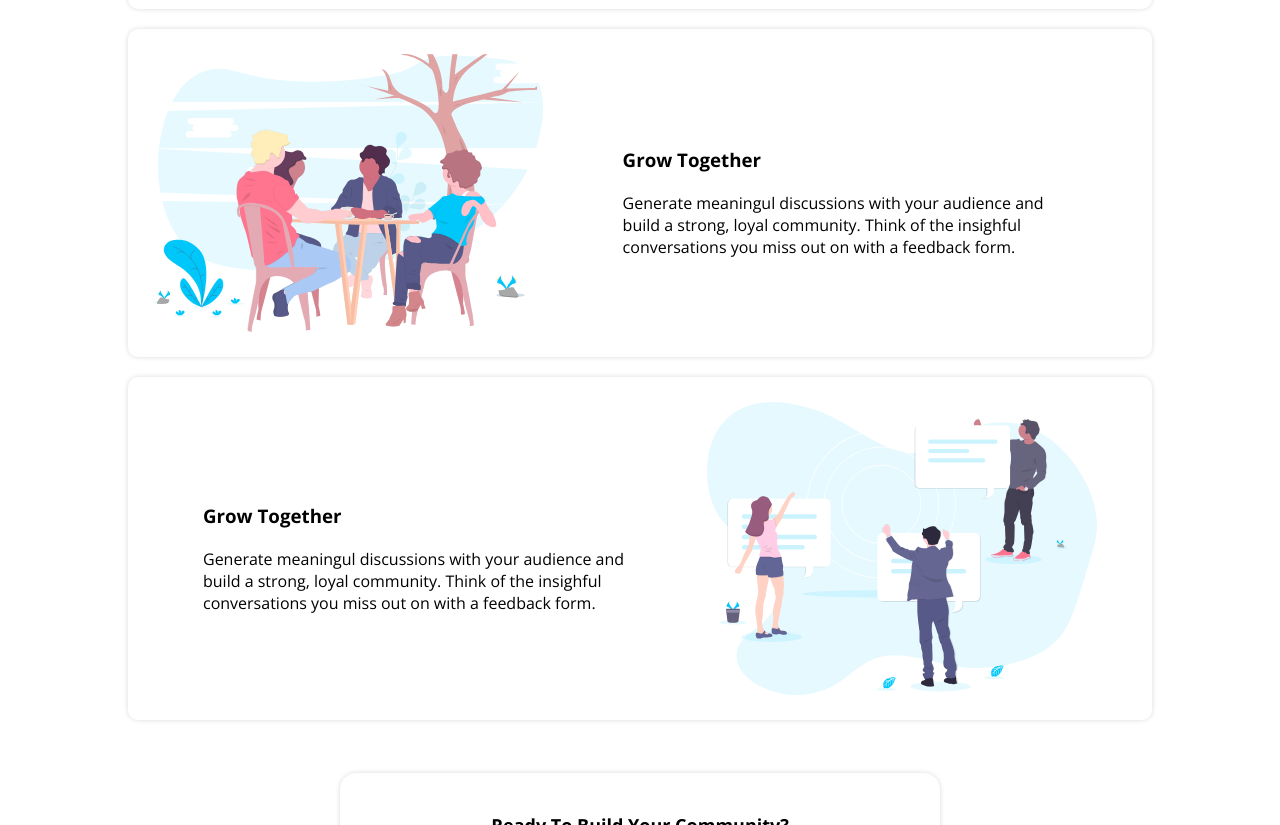
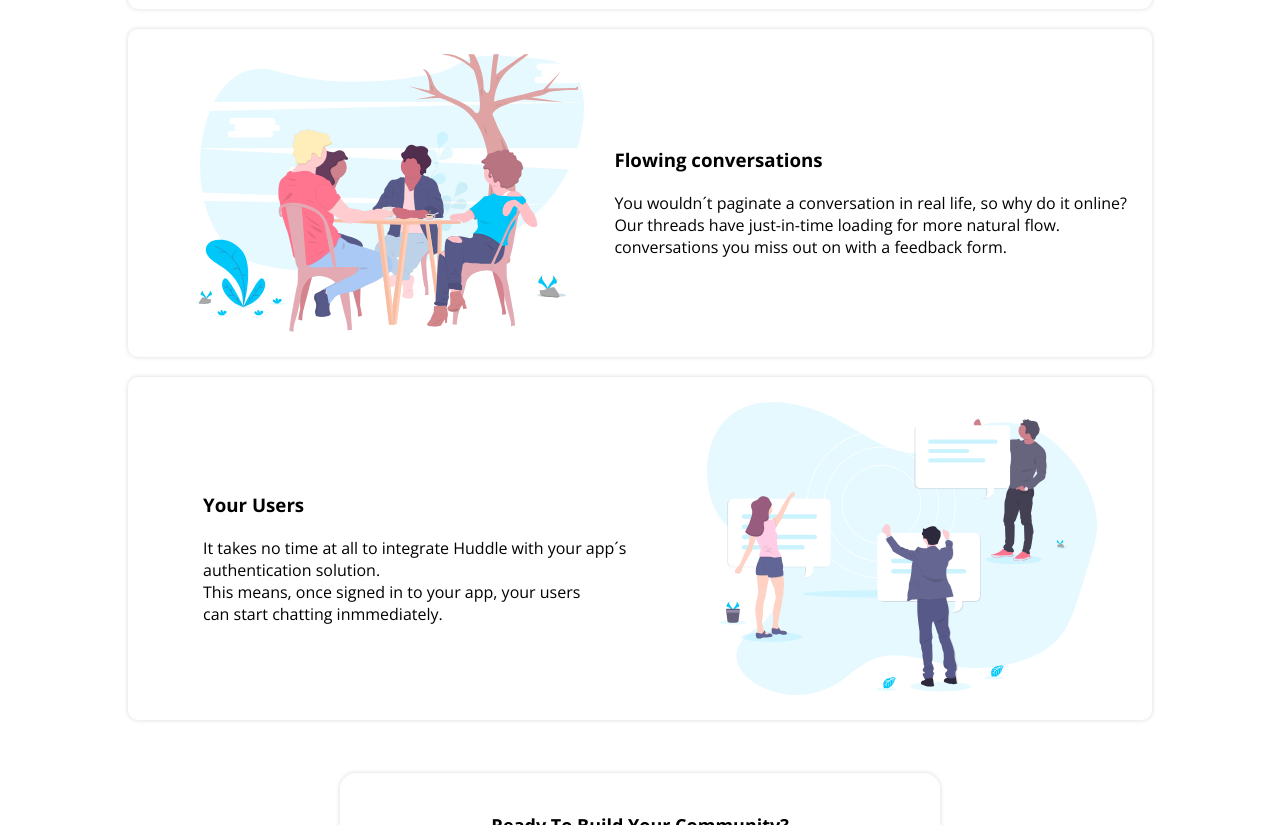
Before and after one commit to rorhedia/landingpage-8g, a plain HTML site: page index.html in a window 1280 px wide. Shown: the part 1060-1885 px from the top of the page. Drawn offline with nearby package versions, Linux system fonts and the light colour scheme.

Commit message:
Se arreglan las cards

```diff
--- a/css/style.css
+++ b/css/style.css
@@ -94,19 +94,35 @@ header {
     flex-grow: 1;
     flex-direction: column;
     margin-right: 15px;
-    margin-left: 50px;
+    margin-left: 15px;
     align-content: center;
+    display: flex;
+    text-align: center;
 }
 
 .text-wrapper2 {
-    margin: auto;
-    flex-grow: 1;
+    display: flex;
+    text-align: center;
+    flex-direction: column;
+    /*margin: auto;*/
+    /*flex-grow: 1;*/
     margin-right: 15px;
-    margin-left: 50px;
-    align-content: center;
+    margin-left: 15px;
+    /*align-content: center;*/
 }
 
-.text-wrapper1 h3, .text-wrapper2 h3 {
+.text-wrapper3 {
+    display: flex;
+    text-align: center;
+    flex-direction: column;
+    /*margin: auto;*/
+    /*flex-grow: 1;*/
+    margin-right: 15px;
+    margin-left: 15px;
+    /*align-content: center;*/
+}
+
+.text-wrapper1 h3, .text-wrapper2 h3, .text-wrapper3 h3 {
     margin: 20px 0;
 }
 
@@ -289,10 +305,19 @@ header {
         flex-direction: inherit;
     }
 
-    .text-wrapper1 {
-        flex-grow: 1;
+    .text-wrapper1, .text-wrapper3 {
+        display: flex;
+        text-align: left;
+        /*margin-left: 50px;*/
+        margin: auto 0 auto 50px;
+    }
+
+    .text-wrapper2 {
+        display: flex;
+        text-align: left;
+        margin-left: 50px;
         flex-direction: column;
-        align-content: center;
+        margin: auto 0;
     }
 
     .image-wrapper {
--- a/index.html
+++ b/index.html
@@ -42,24 +42,19 @@
   <div class="card reverse">
     <img class="image-wrapper" src="images/illustration-flowing-conversation.svg" alt="2">
     <div class="text-wrapper2">
-      <h3>Grow Together</h3>
-      <p>Generate meaningul discussions with
-        your audience and <br>
-        build a strong, loyal
-        community. Think of the insighful <br> conversations
+      <h3>Flowing conversations</h3>
+      <p>You wouldn´t paginate a conversation in real life, so why do it online? <br>
+        Our threads have just-in-time loading for more natural flow. <br> conversations
         you miss out on with a feedback form.
       </p>
     </div>
   </div>
   <div class="card">
     <img class="image-wrapper" src="images/illustration-your-users.svg" alt="3">
-    <div class="text-wrapper1">
-      <h3>Grow Together</h3>
-      <p>Generate meaningul discussions with
-        your audience and <br>
-        build a strong, loyal
-        community. Think of the insighful <br> conversations
-        you miss out on with a feedback form.
+    <div class="text-wrapper3">
+      <h3>Your Users</h3>
+      <p>It takes no time at all to integrate Huddle with your app´s authentication solution.<br>
+        This means, once signed in to your app, your users<br>can start chatting inmmediately.
       </p>
     </div>
   </div>
```
